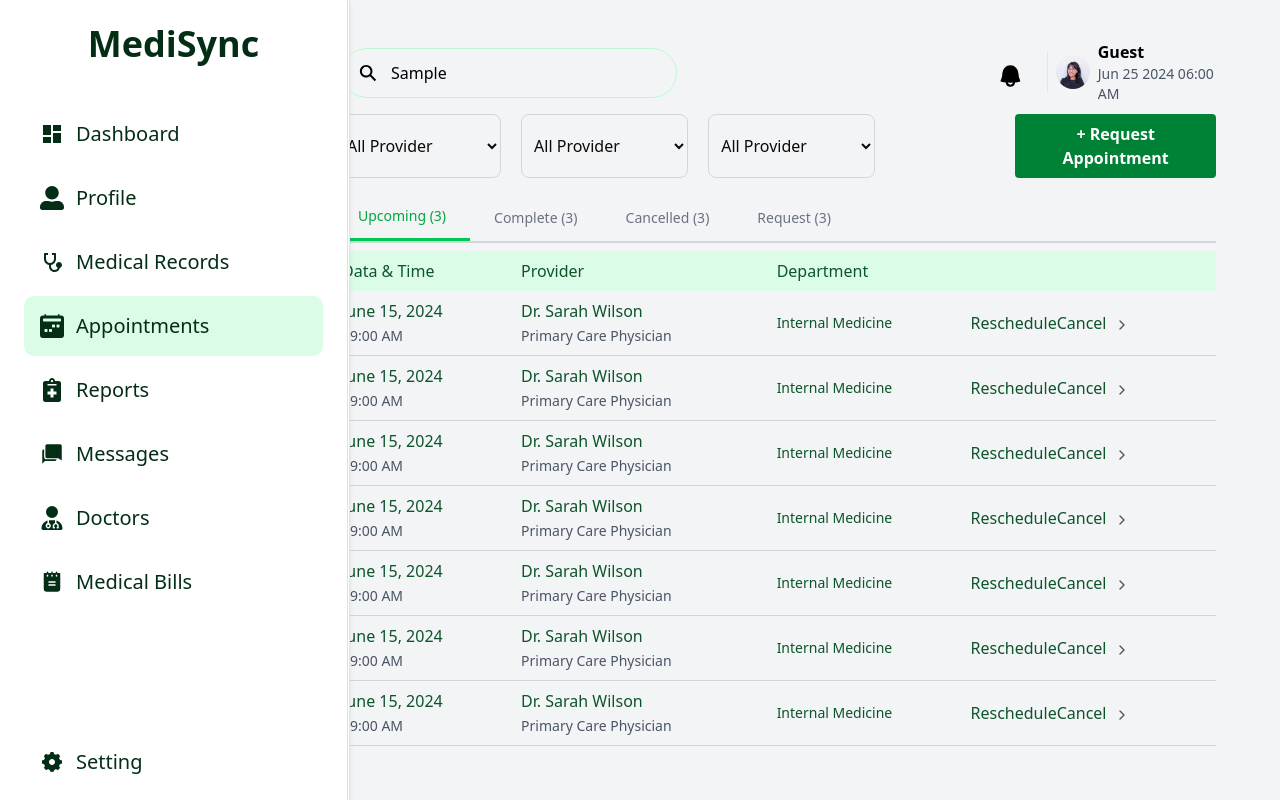
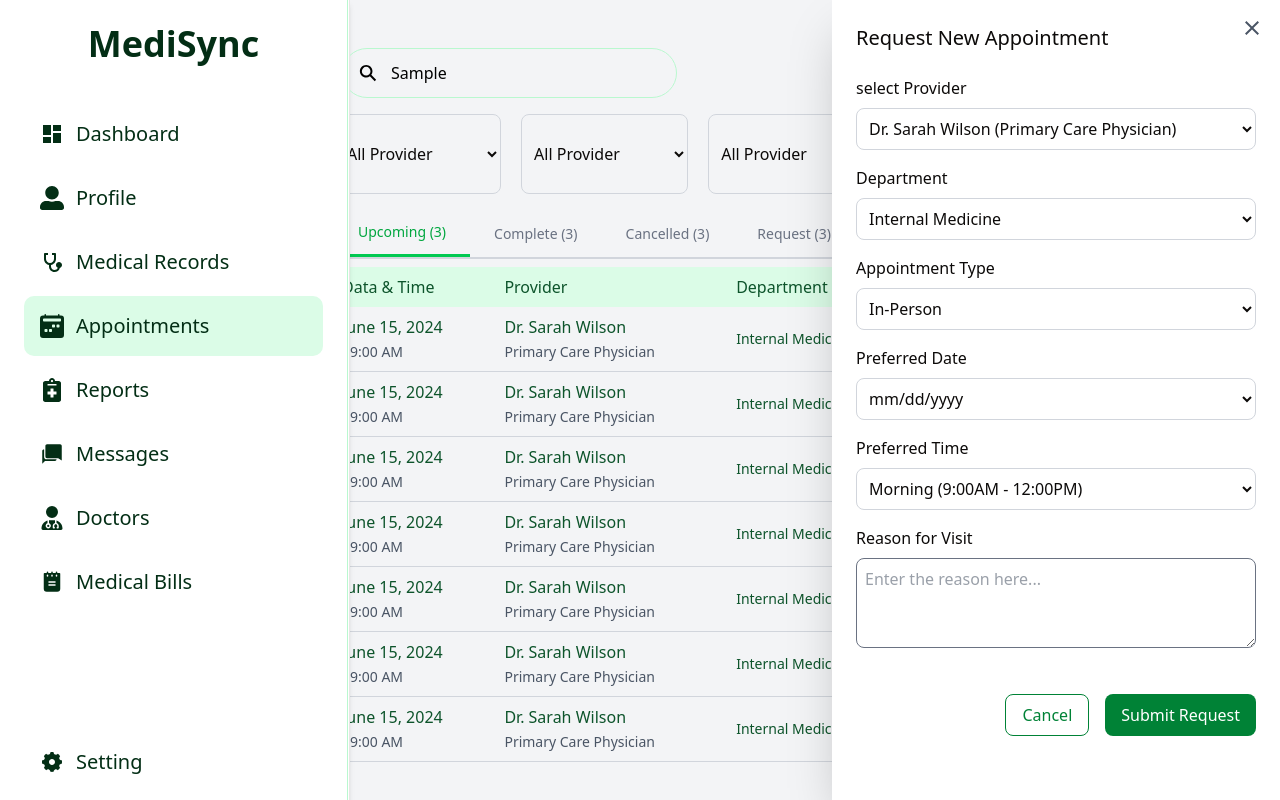
Before and after one commit to HarikaraPrashath/Auth-Next-Client, a Next.js app: page /dashboard/appoinment in a window 1280 px wide. Both pictures are taken after typing "Sample" into the empty fields and a click on the button "+ Request Appointment". Built offline with nearby package versions, Linux system fonts and the light colour scheme.

Commit message:
Appoinement Page ui sheet component

```diff
--- /dev/null
+++ b/app/components/AppoinmentsComponents/AppoinmentSheet/RequestAppointmentSheet.tsx
@@ -0,0 +1,186 @@
+"use client";
+import React, { useState } from "react";
+import { IoMdClose } from "react-icons/io";
+import { motion, AnimatePresence } from "framer-motion";
+
+interface RequestAppointmentSheetProps {
+  isOpen: boolean;
+  onClose: () => void;
+}
+
+const RequestAppointmentSheet: React.FC<RequestAppointmentSheetProps> = ({
+  isOpen,
+  onClose,
+}) => {
+  const [doctor, setDoctor] = useState<string>("");
+  const [department, setDepartment] = useState<string>("");
+  const [type, setType] = useState<string>("");
+  const [date, setDate] = useState<string>("");
+  const [time, setTime] = useState<string>("");
+  const [visit, setVisit] = useState<string>("");
+
+  return (
+    <AnimatePresence>
+      {isOpen && (
+        <motion.div
+          key="backdrop"
+          initial={{ opacity: 0 }}
+          animate={{ opacity: 1 }}
+          exit={{ opacity: 0 }}
+          transition={{ duration: 0.4, ease: "easeInOut" }}
+          className="fixed inset-0 z-50 bg-opacity-50 flex justify-end items-center "
+        >
+          <motion.div
+            key="sheet"
+            initial={{ x: "100%" }}
+            animate={{ x: 0 }}
+            exit={{ x: "100%" }}
+            transition={{ duration: 0.6, ease: "easeInOut" }}
+            className="bg-white w-full h-screen max-w-md p-6 shadow-2xl relative animated-slide-in-right"
+          >
+            <h1 className="text-xl">Request New Appointment</h1>
+            {/* Close Button */}
+            <button
+              type="button"
+              onClick={onClose}
+              className="absolute top-4 right-4 text-gray-600 hover:text-black"
+              title="Close"
+              aria-label="Close"
+            >
+              <IoMdClose size={24} />
+            </button>
+            {/* Form Content */}
+            <form className="mt-6 space-y-4">
+              {/* Appointment Dropdown */}
+              <label htmlFor="doctor-select" className="block mb-2">
+                select Provider
+              </label>
+              <select
+                id="doctor-select"
+                value={doctor}
+                onChange={(e: React.ChangeEvent<HTMLSelectElement>) =>
+                  setDoctor(e.target.value)
+                }
+                className="border border-gray-300 rounded-md p-2 w-[100%]"
+              >
+                <option value="Dr. Sarah Wilson (Primary Care Physician)">
+                  Dr. Sarah Wilson (Primary Care Physician)
+                </option>
+                <option value="upcoming">Upcoming Appointments</option>
+                <option value="past">Past Appointments</option>
+                <option value="allAppointments">All Appointments</option>
+              </select>
+
+              {/* Department Dropdown */}
+              <label htmlFor="department-select" className="block mb-2">
+                Department
+              </label>
+              <select
+                id="department-select"
+                value={department}
+                onChange={(e: React.ChangeEvent<HTMLSelectElement>) =>
+                  setDepartment(e.target.value)
+                }
+                className="border border-gray-300 rounded-md p-2 w-[100%]"
+              >
+                <option value="Internal Medicine">Internal Medicine</option>
+                <option value="upcoming">Upcoming Appointments</option>
+                <option value="past">Past Appointments</option>
+                <option value="allAppointments">All Appointments</option>
+              </select>
+
+              {/* Appointment Type Dropdown */}
+              <label htmlFor="type-select" className="block mb-2">
+                Appointment Type
+              </label>
+              <select
+                id="type-select"
+                value={type}
+                onChange={(e: React.ChangeEvent<HTMLSelectElement>) =>
+                  setType(e.target.value)
+                }
+                className="border border-gray-300 rounded-md p-2 w-[100%]"
+              >
+                <option value="In-Person">In-Person</option>
+                <option value="upcoming">Upcoming Appointments</option>
+                <option value="past">Past Appointments</option>
+                <option value="allAppointments">All Appointments</option>
+              </select>
+
+              {/* Preferred Date Dropdown */}
+              <label htmlFor="date-select" className="block mb-2">
+                Preferred Date
+              </label>
+              <select
+                id="date-select"
+                value={date}
+                onChange={(e: React.ChangeEvent<HTMLSelectElement>) =>
+                  setDate(e.target.value)
+                }
+                className="border border-gray-300 rounded-md p-2 w-[100%]"
+              >
+                <option value="mm/dd/yyyy">mm/dd/yyyy</option>
+                <option value="upcoming">Upcoming Appointments</option>
+                <option value="past">Past Appointments</option>
+                <option value="allAppointments">All Appointments</option>
+              </select>
+
+              {/* Preferred Time Dropdown */}
+              <label htmlFor="time-select" className="block mb-2">
+                Preferred Time
+              </label>
+              <select
+                id="time-select"
+                value={time}
+                onChange={(e: React.ChangeEvent<HTMLSelectElement>) =>
+                  setTime(e.target.value)
+                }
+                className="border border-gray-300 rounded-md p-2 w-[100%]"
+              >
+                <option value="Morning (9:00AM - 12:00PM)">
+                  Morning (9:00AM - 12:00PM)
+                </option>
+                <option value="upcoming">Upcoming Appointments</option>
+                <option value="past">Past Appointments</option>
+                <option value="allAppointments">All Appointments</option>
+              </select>
+
+              {/* Reason for Visit */}
+              <label htmlFor="reason" className="block mb-2">
+                Reason for Visit
+              </label>
+              <textarea
+                className="flex-1 border-1 w-[100%] p-2 text-gray-700 border-gray-500 rounded-md"
+                rows={3}
+                placeholder="Enter the reason here..."
+                value={visit}
+                onChange={(e: React.ChangeEvent<HTMLTextAreaElement>) =>
+                  setVisit(e.target.value)
+                }
+              ></textarea>
+
+              <div className="flex justify-end gap-4 mt-6">
+                <button
+                  type="submit"
+                  className=" text-green-700 border-1 border-green-700 px-4 py-2 rounded-md"
+                  title="cancel Appointment Request"
+                >
+                  Cancel
+                </button>
+                <button
+                  type="reset"
+                  className=" text-white bg-green-700 px-4 py-2 rounded-md"
+                  title="Submit Appointment Request"
+                >
+                  Submit Request
+                </button>
+              </div>
+            </form>
+          </motion.div>
+        </motion.div>
+      )}
+    </AnimatePresence>
+  );
+};
+
+export default RequestAppointmentSheet;
--- a/app/components/MedicalReportComponent/VisitHistory/VisitHistory.tsx
+++ b/app/components/MedicalReportComponent/VisitHistory/VisitHistory.tsx
@@ -1,6 +1,7 @@
 "use client";
 import React, { useState } from "react";
 import { ChevronDown, ChevronRight } from "lucide-react";
+
 
 interface History {
   id: number;
--- a/app/dashboard/appoinment/page.tsx
+++ b/app/dashboard/appoinment/page.tsx
@@ -2,8 +2,11 @@
 import React, { useState } from "react";
 import Search from "@/app/components/SearchBar/search";
 import { ChevronDown, ChevronRight } from "lucide-react";
+import { FaRegCalendar } from "react-icons/fa";
+import { IoMdClose } from "react-icons/io";
+import RequestAppointmentSheet from "@/app/components/AppoinmentsComponents/AppoinmentSheet/RequestAppointmentSheet";
 
-interface Upcoming  {
+interface Upcoming {
   id: number;
   provider: string;
   position?: string;
@@ -93,6 +96,7 @@ const Page = () => {
   const [date, setDate] = useState<string>("mm/dd/yyyy ");
   const tabs = ["Upcoming (3)", "Complete (3)", "Cancelled (3)", "Request (3)"];
   const [expandedRow, setExpandedRow] = useState<string | null>("");
+  const [isOpen, setIsOpen] = useState(false);
 
   const toggleRow = (id: string) => {
     setExpandedRow(expandedRow === id ? null : id);
@@ -147,14 +151,12 @@ const Page = () => {
           <option value="allAppointments">All Appointments</option>
         </select>
 
-        <div>
-          <button
-            type="submit"
-            className="bg-green-700 ml-30  text-white font-semibold py-2 px-4 rounded flex items-center gap-2"
+        <div className="flex gap-5 mt-4">
+          <button type="button"
+            onClick={() => setIsOpen(true)}
+            className="bg-green-700 ml-30 text-white font-semibold py-2 px-4 rounded flex items-center gap-2"
           >
-            <span className="material-symbols-outlined text-white">
-              + Request Appointment
-            </span>
+            + Request Appointment
           </button>
         </div>
       </div>
@@ -207,9 +209,15 @@ const Page = () => {
                       </span>
                     </td>
                     <td className="py-2 px-2 text-sm">{upcoming.department}</td>
-                    <td>
-                      <span>Reschedule</span>
-                      <span>Cancel</span>
+                    <td className="flex justify-end items-center py-2 mt-4 px-2 text-sm">
+                      <span className="pr-4 cursor-pointer text-green-600 hover:text-green-800 flex items-center gap-1">
+                        <FaRegCalendar />
+                        Reschedule
+                      </span>
+                      <span className="pr-2 cursor-pointer text-red-600 hover:text-red-800 flex items-center gap-1">
+                        <IoMdClose />
+                        Cancel
+                      </span>
                       <span
                         className="pl-2"
                         onClick={() => toggleRow(upcoming.id.toString())}
@@ -265,6 +273,10 @@ const Page = () => {
           </table>
         </div>
       </div>
+      <RequestAppointmentSheet
+        isOpen={isOpen}
+        onClose={() => setIsOpen(false)}
+      />
     </div>
   );
 };
--- a/package.json
+++ b/package.json
@@ -16,6 +16,7 @@
     "class-variance-authority": "^0.7.1",
     "clsx": "^2.1.1",
     "crypto-js": "^4.2.0",
+    "framer-motion": "^12.23.12",
     "lucide-react": "^0.528.0",
     "next": "15.3.4",
     "next-themes": "^0.4.6",
```
Also changed, not shown: 1 other file (tests, documents, lock files or other folders).
